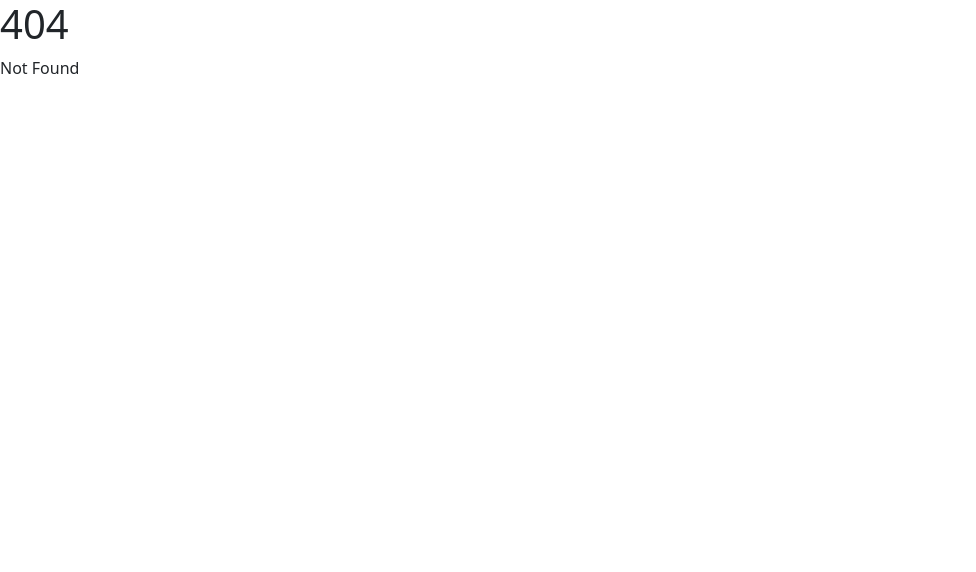
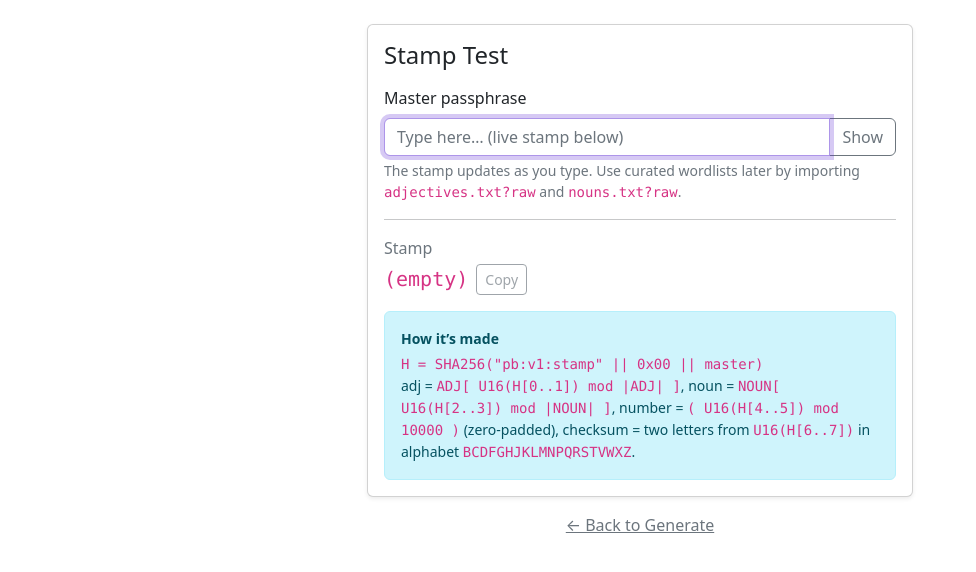
Before and after one commit to WebDevBooster/passbooster, a SvelteKit app: page /stamp-test in a window 1280 px wide. Before the commit this address had no page. Shown: the top 572 px of the page, without its empty margins (0-976 px from the left). Built offline with nearby package versions, Linux system fonts and the light colour scheme.

Commit message:
Add a stamp test page.

```diff
--- /dev/null
+++ b/src/routes/stamp-test/+page.svelte
@@ -0,0 +1,157 @@
+<script>
+    import { onMount } from 'svelte';
+
+    // ─────────────────────────────────────────────────────────────────────────────
+    // WORD LISTS
+    // Quick start: small built-in samples so the page runs immediately.
+    // Replace with your curated lists by uncommenting the two imports below.
+    // ─────────────────────────────────────────────────────────────────────────────
+
+    // ✅ Use these imports when your files exist (one word per line, ASCII):
+    // import adjRaw from '$lib/words/adjectives.txt?raw';
+    // import nounRaw from '$lib/words/nouns.txt?raw';
+
+    // function parseList(raw) {
+    //   return raw.split(/\r?\n/).map(s => s.trim()).filter(Boolean);
+    // }
+    // const ADJ = parseList(adjRaw);   // expect ~500
+    // const NOUN = parseList(nounRaw); // expect ~1000
+
+    // Temporary tiny samples (remove when switching to real lists)
+    const ADJ  = ['brisk','amber','quiet','noble','clever','swift','mellow','bright','lucky','calm'];
+    const NOUN = ['otter','falcon','maple','planet','beacon','delta','harbor','meadow','signal','vertex'];
+
+    // Checksum alphabet (20 consonants; add 'Y' if you prefer 21)
+    const ALPH = 'BCDFGHJKLMNPQRSTVWXZ'; // length = 20
+
+    // ─────────────────────────────────────────────────────────────────────────────
+    // UI state
+    // ─────────────────────────────────────────────────────────────────────────────
+    let master = '';
+    let showing = false;
+    let out = '';                 // final stamp string
+    let parts = null;             // debug: {adj, noun, num, cs, idxs}
+    let seq = 0;                  // guards async order
+    let inputEl;
+
+    onMount(() => {
+        setTimeout(() => inputEl?.focus({ preventScroll: true }), 0);
+    });
+
+    // ─────────────────────────────────────────────────────────────────────────────
+    // Helpers
+    // ─────────────────────────────────────────────────────────────────────────────
+    const enc = new TextEncoder();
+    const toU16 = (a, b) => ((a & 0xff) << 8) | (b & 0xff);    // big-endian 16-bit, 0..65535
+    const pad4 = (n) => n.toString().padStart(4, '0');
+
+    async function updateStamp() {
+        const current = ++seq;
+        const m = master.trim();
+        if (!m) { out = ''; parts = null; return; }
+
+        // Domain-separated, delimited input: "pb:v1:stamp" 0x00 master
+        const payload = new Uint8Array(enc.encode('pb:v1:stamp').length + 1 + enc.encode(m).length);
+        payload.set(enc.encode('pb:v1:stamp'), 0);
+        payload[enc.encode('pb:v1:stamp').length] = 0x00;
+        payload.set(enc.encode(m), enc.encode('pb:v1:stamp').length + 1);
+
+        const buf = await crypto.subtle.digest('SHA-256', payload);
+        if (current !== seq) return; // stale result
+
+        const H = new Uint8Array(buf);
+        // Draw 16-bit values from disjoint pairs
+        const v0 = toU16(H[0], H[1]);   // adjective
+        const v1 = toU16(H[2], H[3]);   // noun
+        const v2 = toU16(H[4], H[5]);   // 4-digit number
+        let   v3 = toU16(H[6], H[7]);   // checksum letters
+
+        // Map with simple modulo (tiny bias OK)
+        const adj  = ADJ.length  ? ADJ[v0 % ADJ.length]   : '(no-adj)';
+        const noun = NOUN.length ? NOUN[v1 % NOUN.length] : '(no-noun)';
+        const num  = v2 % 10000;
+
+        // Two-letter checksum from ALPH (base-|ALPH| digits from v3)
+        const A = ALPH.length;
+        const c1 = ALPH[v3 % A]; v3 = Math.floor(v3 / A);
+        const c2 = ALPH[v3 % A];
+
+        out = `${adj}-${noun}-${pad4(num)}-${c1}${c2}`;
+        parts = { adj, noun, num: pad4(num), cs: `${c1}${c2}`, idxs: { adjIdx: v0 % ADJ.length, nounIdx: v1 % NOUN.length } };
+    }
+
+    async function copyStamp() {
+        if (!out) return;
+        try { await navigator.clipboard.writeText(out); }
+        catch { /* ignore; test page */ }
+    }
+</script>
+
+<svelte:head>
+    <title>PassBooster — Stamp Test</title>
+</svelte:head>
+
+<main class="container py-4">
+    <div class="row justify-content-center">
+        <div class="col-12 col-md-8 col-lg-6">
+            <div class="card shadow-sm">
+                <div class="card-body">
+                    <h1 class="h4 mb-3">Stamp Test</h1>
+
+                    <label class="form-label">Master passphrase</label>
+                    <div class="input-group">
+                        <input
+                                class="form-control"
+                                type={showing ? 'text' : 'password'}
+                                bind:value={master}
+                                bind:this={inputEl}
+                                on:input={updateStamp}
+                                placeholder="Type here… (live stamp below)"
+                                autocomplete="off"
+                        />
+                        <button class="btn btn-outline-secondary" type="button" on:click={() => (showing = !showing)}>
+                            {showing ? 'Hide' : 'Show'}
+                        </button>
+                    </div>
+                    <div class="form-text">
+                        The stamp updates as you type. Use curated wordlists later by importing <code>adjectives.txt?raw</code> and <code>nouns.txt?raw</code>.
+                    </div>
+
+                    <hr class="my-3" />
+
+                    <div>
+                        <div class="text-muted mb-1">Stamp</div>
+                        <div class="d-flex align-items-center gap-2">
+                            <code class="fs-5">{out || '(empty)'}</code>
+                            <button class="btn btn-sm btn-outline-secondary" on:click={copyStamp} disabled={!out}>Copy</button>
+                        </div>
+                        {#if parts}
+                            <div class="mt-2 small text-muted">
+                                adj: <code>{parts.adj}</code>,
+                                noun: <code>{parts.noun}</code>,
+                                number: <code>{parts.num}</code>,
+                                checksum: <code>{parts.cs}</code>
+                            </div>
+                        {/if}
+                    </div>
+
+                    <div class="alert alert-info mt-3 mb-0">
+                        <div class="small mb-1"><strong>How it’s made</strong></div>
+                        <div class="small mb-0">
+                            <code>H = SHA256("pb:v1:stamp" || 0x00 || master)</code><br />
+                            adj = <code>ADJ[ U16(H[0..1]) mod |ADJ| ]</code>,
+                            noun = <code>NOUN[ U16(H[2..3]) mod |NOUN| ]</code>,
+                            number = <code>( U16(H[4..5]) mod 10000 )</code> (zero-padded),
+                            checksum = two letters from <code>U16(H[6..7])</code> in alphabet <code>{ALPH}</code>.
+                        </div>
+                    </div>
+
+                </div>
+            </div>
+
+            <div class="text-center mt-3">
+                <a class="link-secondary" href="#/generate">← Back to Generate</a>
+            </div>
+        </div>
+    </div>
+</main>
```
